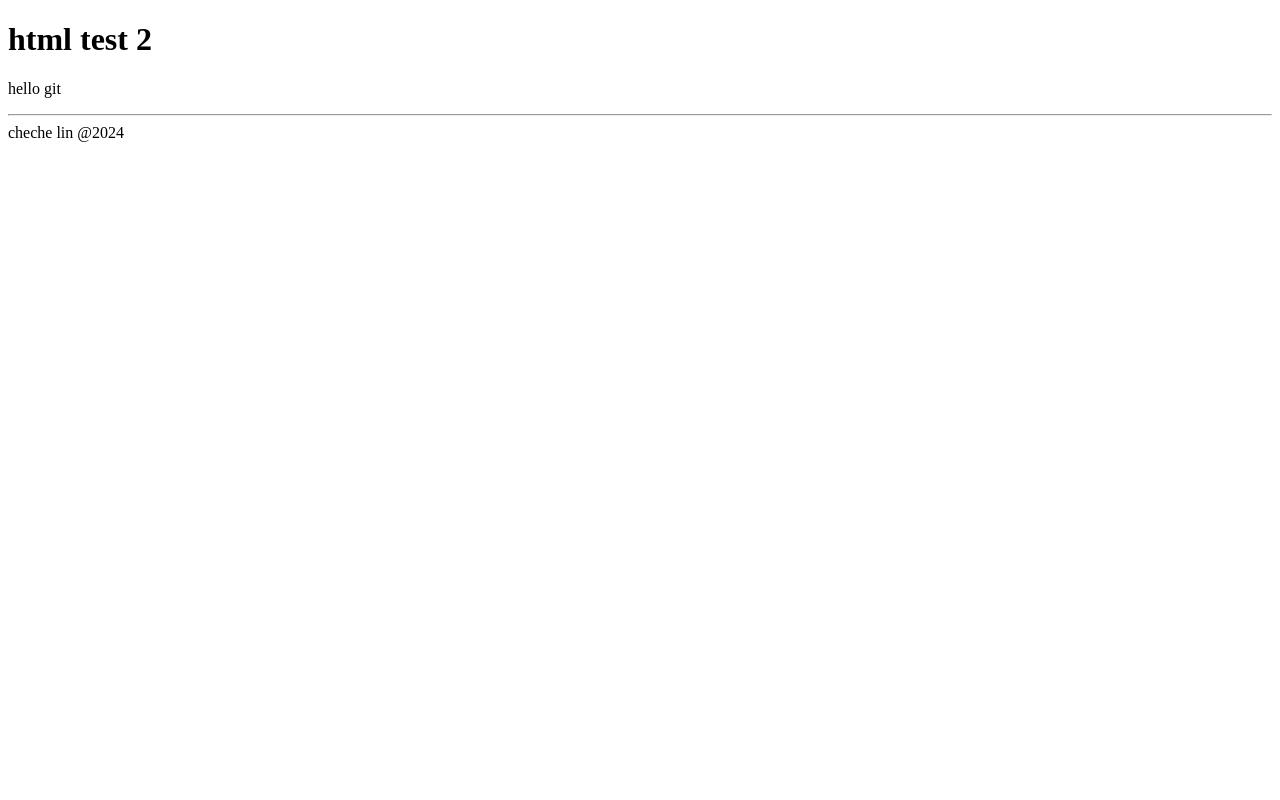
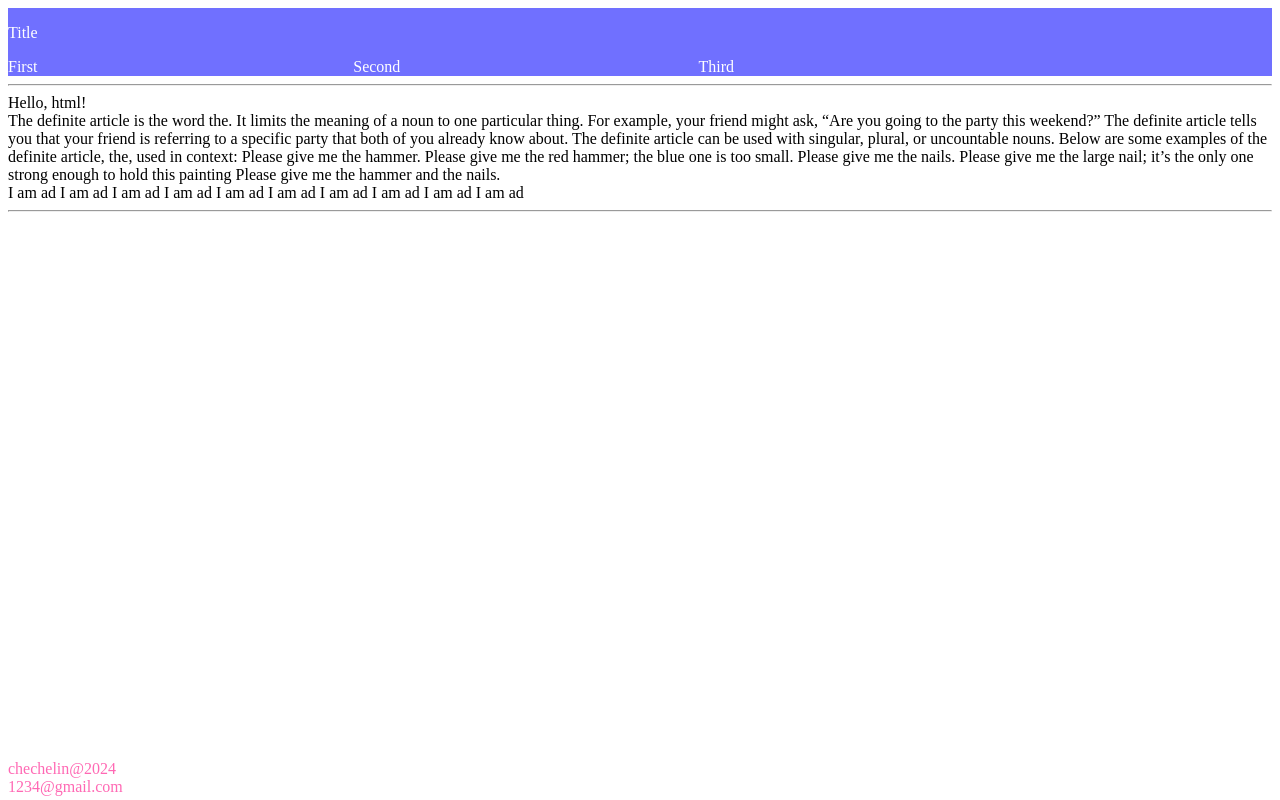
Before and after one commit to cclinjlin/test1, a plain HTML site: page index2.html in a window 1280 px wide. Drawn offline with Linux system fonts and the light colour scheme.

Commit message:
new updates index1&2&4&css2

```diff
--- /dev/null
+++ b/all2.css
@@ -0,0 +1,23 @@
+#header{
+    background-color: rgba(0, 0, 255, 0.56);
+    color: white;
+    span{
+        width: 30%;
+        display: inline-block;
+    }
+}
+p{
+    width: 30%;
+    display: inline-block;
+}
+#nav{
+    width: 90%;
+    display: inline-block;
+}
+#footer{
+    color: hotpink;
+    position: absolute;
+    bottom: 0;
+    width: 100%;
+    height: 2.5rem;
+}
--- a/index2.html
+++ b/index2.html
@@ -5,15 +5,47 @@
         <meta name="viewport" content="width=device-width, initial-scale=1.0">
         <meta http-equiv="X-UA-Compatible" content="ie=edge">
         <title>The Git Test Page</title>
+        <link rel="stylesheet" href="all2.css">
     </head>
 <body>
-    <h1>html test 2</h1>
-    <p>hello git</p>
-    <hr>
+    <div id="section_post">
+        <div id="header">
+            <p>Title</p>
+            <span style="width:30%;"></span>
+            <div id="nav">
+                <span>First</span>
+                <span>Second</span>
+                <span>Third</span>
+            </div>
+        </div>
+        <hr>
+        <div id="main">
+            <div id="article">
+                Hello, html!<br>
+                The definite article is the word the. It limits the meaning of a noun to one
+                particular thing. For example, your friend might ask, “Are you going to the party this
+                weekend?” The definite article tells you that your friend is referring to a specific
+                party that both of you already know about. The definite article can be used with singular,
+                plural, or uncountable nouns. Below are some examples of the definite article, the, used in context:
 
-    <footer>
-        cheche lin @2024
-    </footer>
+                Please give me the hammer.
+                Please give me the red hammer; the blue one is too small.
+                Please give me the nails.
+                Please give me the large nail; it’s the only one strong enough to hold this painting
+                Please give me the hammer and the nails.
+            </div>
+            <div id="aside">
+                I am ad I am ad I am ad I am ad I am ad I am ad I am ad I am ad I am ad I am ad
+            </div>
+        </div>
+        <hr>
+        <div id="footer">
+            <span>chechelin@2024</span>
+            <div id="email">
+                1234@gmail.com
+            </div>
+        </div>
+    </div>
 </body>
 
 </html>
```
Also changed, not shown: index.html (+3 -0 lines), index4.html (+32 -0 lines).
